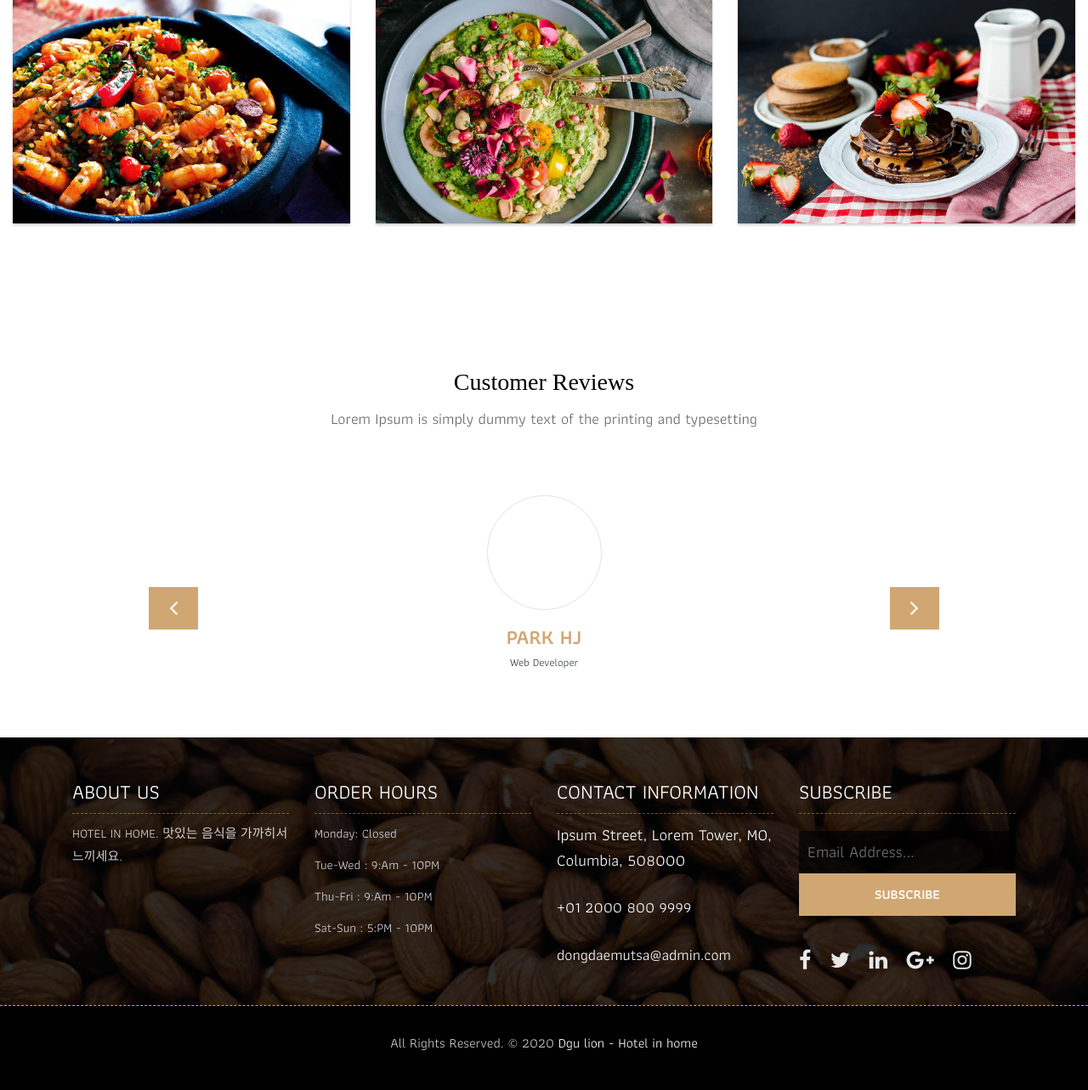
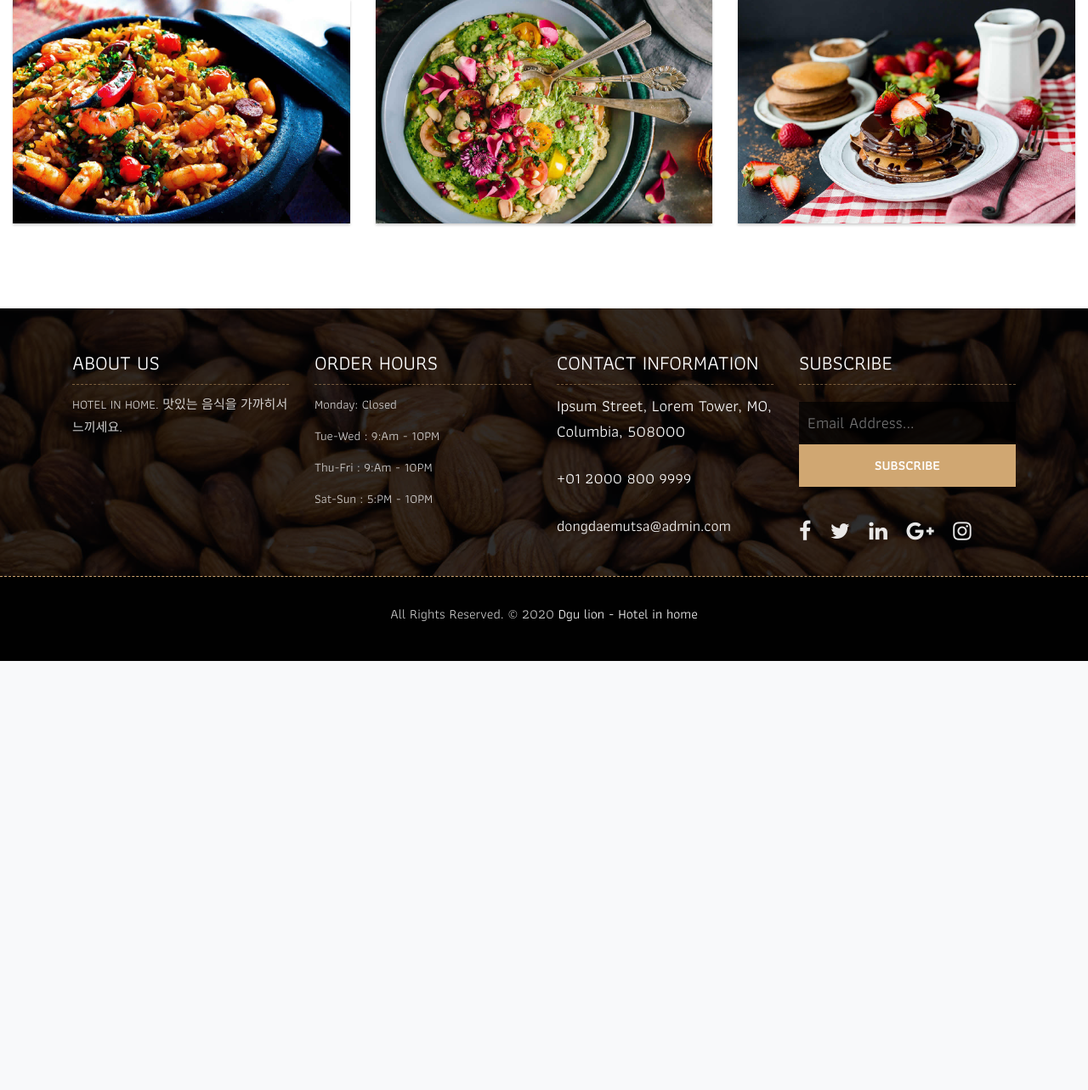
Before and after one commit to c2lv/Lotte-Hackerthon, a Django app: page / in a window 1280 px wide. Shown: the part 3453-4736 px from the top of the page at 85% size. After the commit the page ends 4231 px from the top, so only its background shows below. Run offline with Django 3.2, Linux system fonts and the light colour scheme; some libraries are stand-ins or nearby versions; some web fonts are replaced.

Commit message:
rere-final

```diff
--- a/HotelinHome/templates/index.html
+++ b/HotelinHome/templates/index.html
@@ -343,69 +343,6 @@
 	</div>
 	<!-- End Gallery -->
 
-	<!-- Start Customer Reviews -->
-	<div class="customer-reviews-box">
-		<div class="container">
-			<div class="row">
-				<div class="col-lg-12">
-					<div class="heading-title text-center">
-						<h2>Customer Reviews</h2>
-						<p>Lorem Ipsum is simply dummy text of the printing and typesetting</p>
-					</div>
-				</div>
-			</div>
-			<div class="row">
-				<div class="col-md-8 mr-auto ml-auto text-center">
-					<div id="reviews" class="carousel slide" data-ride="carousel">
-						<div class="carousel-inner mt-4">
-							<div class="carousel-item text-center active">
-								<div class="img-box p-1 border rounded-circle m-auto">
-								</div>
-								<h5 class="mt-4 mb-0"><strong class="text-warning text-uppercase">Park HJ</strong></h5>
-								<h6 class="text-dark m-0">Web Developer</h6>
-							</div>
-							<div class="carousel-item text-center">
-								<div class="img-box p-1 border rounded-circle m-auto">
-								</div>
-								<h5 class="mt-4 mb-0"><strong class="text-warning text-uppercase">LEE SJ</strong></h5>
-								<h6 class="text-dark m-0">Web Develope</h6>
-							</div>
-							<div class="carousel-item text-center">
-								<div class="img-box p-1 border rounded-circle m-auto">
-								</div>
-								<h5 class="mt-4 mb-0"><strong class="text-warning text-uppercase">LEE YE</strong></h5>
-								<h6 class="text-dark m-0">Web Develope</h6>
-							</div>
-							<div class="carousel-item text-center">
-								<div class="img-box p-1 border rounded-circle m-auto">
-								</div>
-								<h5 class="mt-4 mb-0"><strong class="text-warning text-uppercase">LEE HS</strong></h5>
-								<h6 class="text-dark m-0">Web Develope</h6>
-							</div>
-							<div class="carousel-item text-center">
-								<div class="img-box p-1 border rounded-circle m-auto">
-								</div>
-								<h5 class="mt-4 mb-0"><strong class="text-warning text-uppercase">KIM DY</strong></h5>
-								<h6 class="text-dark m-0">Web Develope</h6>
-							</div>
-
-
-						</div>
-						<a class="carousel-control-prev" href="#reviews" role="button" data-slide="prev">
-							<i class="fa fa-angle-left" aria-hidden="true"></i>
-							<span class="sr-only">Previous</span>
-						</a>
-						<a class="carousel-control-next" href="#reviews" role="button" data-slide="next">
-							<i class="fa fa-angle-right" aria-hidden="true"></i>
-							<span class="sr-only">Next</span>
-						</a>
-                    </div>
-				</div>
-			</div>
-		</div>
-	</div>
-	<!-- End Customer Reviews -->
-
 	<!-- Start Footer -->
 	<footer class="footer-area bg-f">
 		<div class="container">
```
